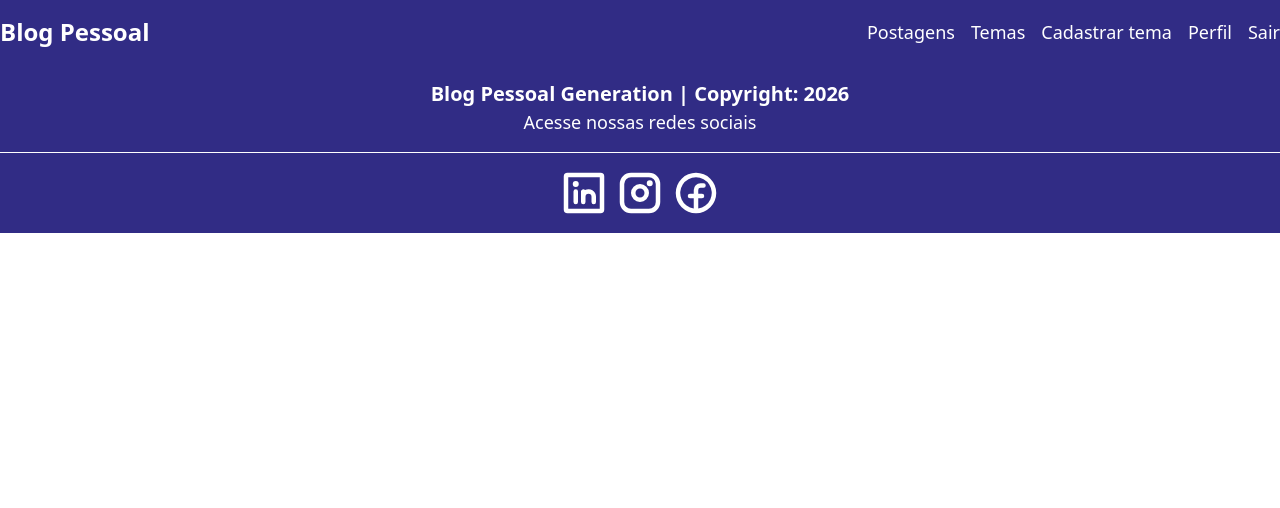
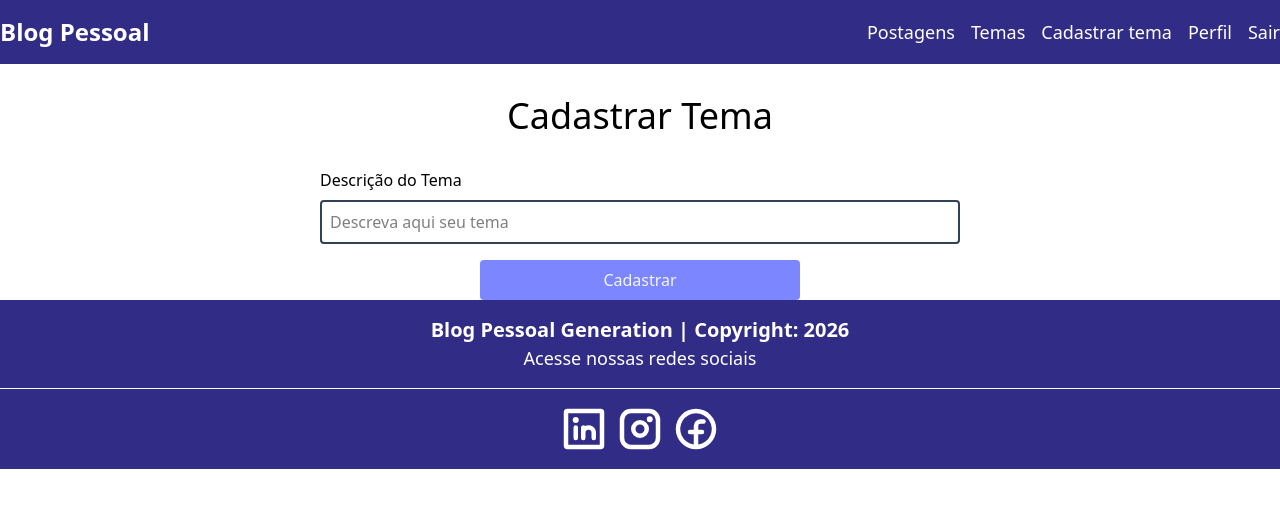
Before and after one commit to davidMarostica/blogpessoal_react, a React app: page /cadastrartema in a window 1280 px wide. Shown: the top 508 px of the page. Built offline with nearby package versions, Linux system fonts and the light colour scheme; the HTML template or start-up script is replaced by a standard one.

Commit message:
criado FormTema

```diff
--- a/src/App.tsx
+++ b/src/App.tsx
@@ -6,6 +6,7 @@
 import Login from "./pages/login/Login";
 import { AuthProvider } from "./contexts/AuthContext";
 import ListaTemas from "./components/tema/listatemas/ListaTemas";
+import FormTema from "./components/tema/ formtema/FormTema";
 
 function App() {
   return (
@@ -20,6 +21,8 @@
                 <Route path="/cadastro" element={<Cadastro />} />
                 <Route path="/" element={<Login />} />
                 <Route path="/temas" element={<ListaTemas />} />
+                <Route path="/cadastrartema" element={<FormTema />} />
+                <Route path="/editartema/:id" element={<FormTema />} />
               </Routes>
             </div>
           </div>
--- /dev/null
+++ b/src/components/tema/ formtema/FormTema.tsx
@@ -0,0 +1,27 @@
+function FormTema() {
+  return (
+    <div className="container flex flex-col items-center justify-center mx-auto">
+      <h1 className="text-4xl text-center my-8">Cadastrar Tema</h1>
+
+      <form className="w-1/2 flex flex-col gap-4">
+        <div className="flex flex-col gap-2">
+          <label htmlFor="descricao">Descrição do Tema</label>
+          <input
+            type="text"
+            placeholder="Descreva aqui seu tema"
+            name="descricao"
+            className="border-2 border-slate-700 rounded p-2"
+          />
+        </div>
+        <button
+          className="rounded text-slate-100 bg-indigo-400 hover:bg-indigo-800 w-1/2 py-2 mx-auto flex justify-center"
+          type="submit"
+        >
+          Cadastrar
+        </button>
+      </form>
+    </div>
+  );
+}
+
+export default FormTema;
```
